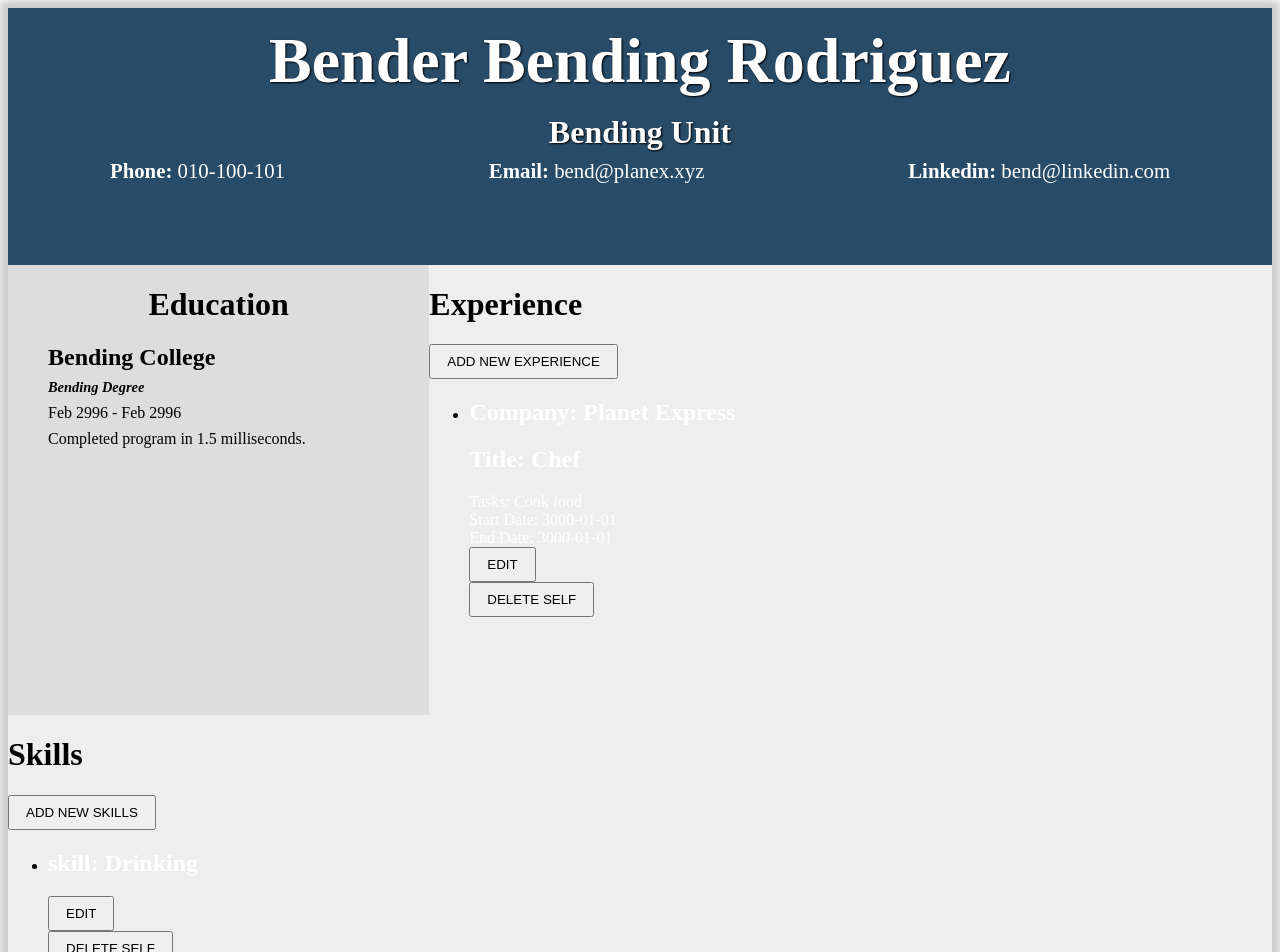
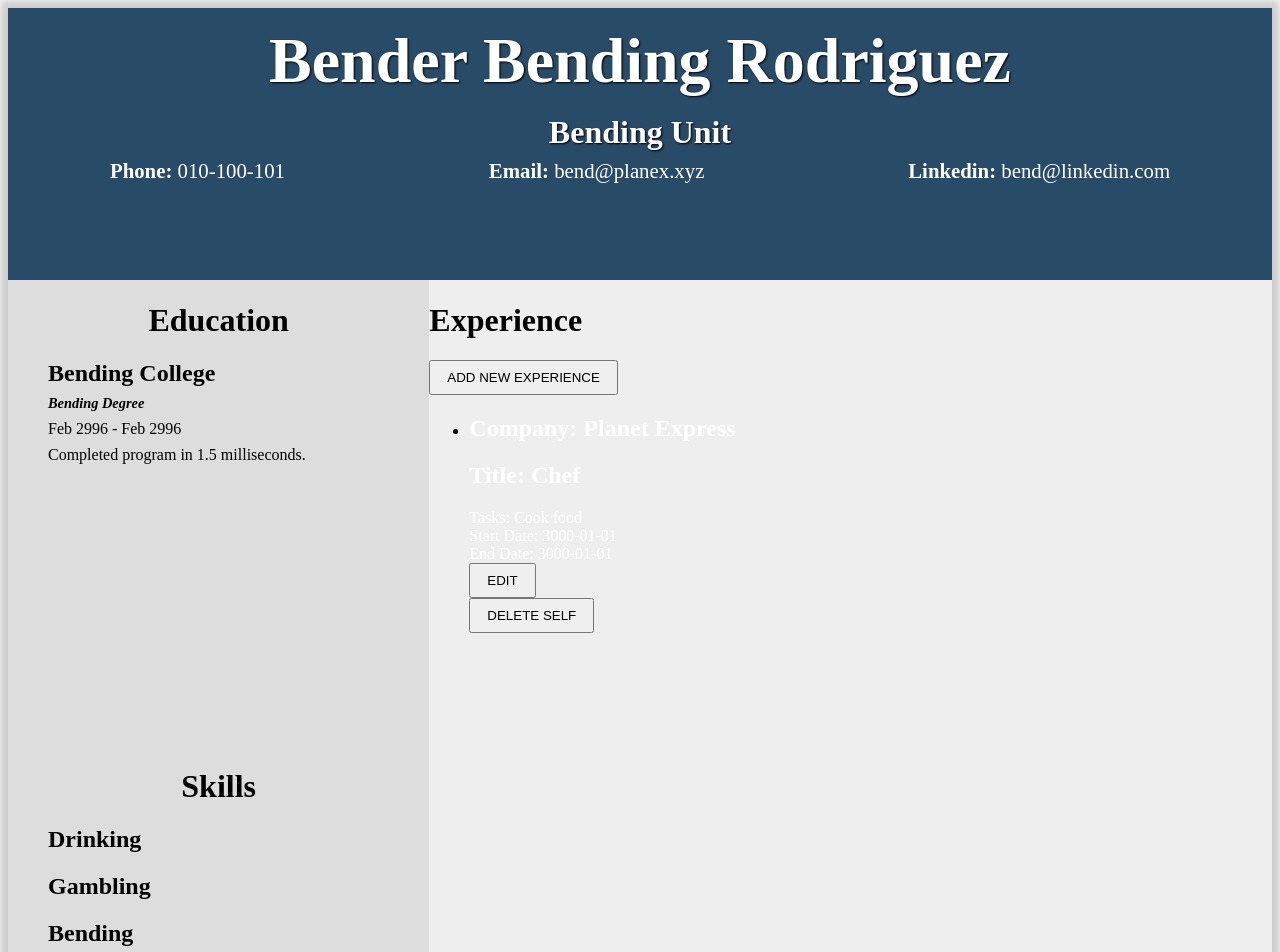
Before and after one commit to pcho101/top-cv-application, a React (Create React App) app: page / in a window 1280 px wide. Shown: the top 952 px of the page. Built offline with nearby package versions, Linux system fonts and the light colour scheme.

Commit message:
Style Skills component

```diff
--- a/src/App.js
+++ b/src/App.js
@@ -19,9 +19,9 @@ class App extends Component {
         />
         <Education
         />
+        <Skills
+        />
         <Experience
-        />
-        <Skills
         />
       </div>
     )
--- a/src/components/Skills.js
+++ b/src/components/Skills.js
@@ -17,7 +17,20 @@ class Skills extends Component {
         skill: "Drinking",
 
         visible: true,
-      }],
+      },
+      {
+        id: 1,
+        skill: "Gambling",
+
+        visible: true,
+      },
+      {
+        id: 2,
+        skill: "Bending",
+
+        visible: true,
+      }
+      ],
     };
   }
 
@@ -58,7 +71,7 @@ class Skills extends Component {
     this.setState({
       history: history.concat([{
         id: number,
-        skill: '',
+        skill: "Skill",
 
         visible: true,
       }]),
@@ -78,13 +91,15 @@ class Skills extends Component {
       return (
         <li key={index}>
           <div className="Content" style={{display: this.state.history[index].visible ? "block" : "none"}}>
-            <h2>skill: {this.state.history[index].skill}</h2>
-            <button id={index} onClick={this.editContent}>Edit</button>
+            <h2>{this.state.history[index].skill}</h2>
           </div>
-          <button id={index} onClick={this.deleteContent}>Delete self</button>
+          <div className="btnGroup">
+            <button id={index} onClick={this.editContent} style={{display: this.state.history[index].visible ? "inline-block" : "none"}}>E</button>
+            <button id={index} onClick={this.deleteContent}>X</button>
+          </div>
+          <div className="skill-form" style={{display: !this.state.history[index].visible ? "block" : "none"}}>
             <form
               id={index}
-            style={{display: !this.state.history[index].visible ? "block" : "none"}}
               onSubmit={this.onSubmitForm}
             >
               <label htmlFor="skill">Skill</label>
@@ -96,13 +111,14 @@ class Skills extends Component {
               />
               <button type="submit">Submit</button>
             </form>
+          </div>
         </li>
       );
     });
     return (
       <div className="Skills">
         <h1>Skills</h1>
-        <button onClick={this.addNewContent}>Add New Skills</button>
+        <button className="add-Skill" onClick={this.addNewContent}>+</button>
         <ul>{moves}</ul>
       </div>
     )
--- a/src/styles/App.css
+++ b/src/styles/App.css
@@ -154,3 +154,47 @@ li {
 li:hover .btnGroup {
   display: block;
 }
+
+
+
+.Skills {
+  background-color: #dddddd;
+  grid-row: 3 / 4;
+  position: relative;
+}
+
+.Skills .Content {
+  color: black;
+}
+
+.Skills h1 {
+  text-align: center;
+}
+
+.Skills ul {
+  list-style-type: none;
+}
+
+.Skills:hover .add-Skill {
+  display: block;
+}
+
+.add-Skill {
+  display: none;
+  position: absolute;
+  right: 0px;
+  top: 0px;
+  margin-right: 24px;
+  margin-top: 18px;
+}
+
+.skill-form form label {
+  color: black;
+}
+
+.skill-form form {
+  display: flex;
+  flex-direction: column;
+  align-items: center;
+  padding: 16px;
+}
```
Lines whose indentation alone changed are shown as unchanged.
